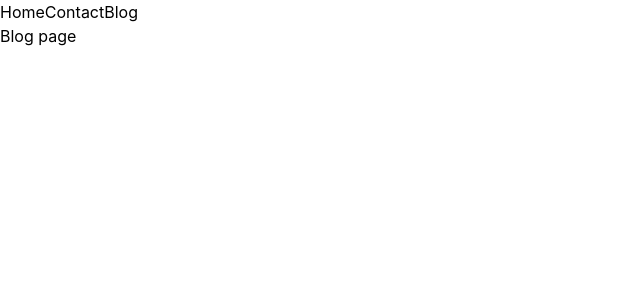
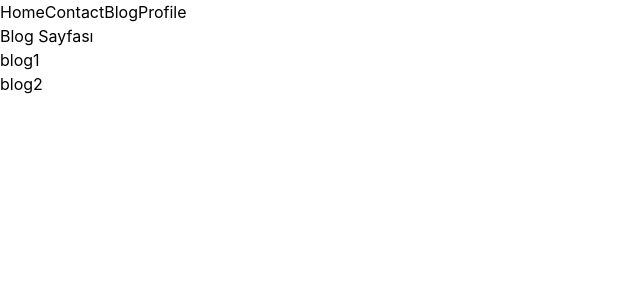
Before and after one commit to betulguner/betul-react-starter-kit, a React (Create React App) app: page /blog in a window 1280 px wide. Shown: the top 300 px of the page, without its empty margins (0-640 px from the left). Built offline with nearby package versions, Linux system fonts and the light colour scheme.

Commit message:
Seventh day commits

```diff
--- a/src/App.js
+++ b/src/App.js
@@ -18,9 +18,16 @@ import { getPosts, getPostDetail,newPost } from "./services";
 import {Routes, Route, Link, NavLink} from "react-router-dom";
 import Home from "./pages/Home";
 import Contact from "./pages/Contact";
-import Blog from "./pages/blog/Blog";
+import BlogLayout from "./pages/blog";
 import Categories from "./pages/blog/Categories";
 import Post from "./pages/blog/Post";
+import Blog from "./pages/blog/Blog";
+import Page404 from "./pages/blog/404";
+import Profile from "./pages/blog/Profile";
+import AuthLayout from "./pages/auth/AuthLayout";
+import Login from "./pages/auth/Login";
+import PrivateRoute from "./components/PrivateRoute";
+
 import "./style.css";
 
 
@@ -257,7 +264,6 @@ function App() {
       </>
     );*/
 
-
   /*
   return(
     <SiteContext.Provider>
@@ -374,15 +380,24 @@ const submitHandle = e => {
         <NavLink to="/">Home</NavLink>
         <NavLink to="/contact">Contact</NavLink>
         <NavLink to="/blog">Blog</NavLink>
+        <NavLink to="/profile">Profile</NavLink>
       </nav>
 
       <Routes>
         <Route path="/" element={<Home/>} />
         <Route path="/contact" element={<Contact/>} />
-        <Route path="/blog" element={<Blog/>}>
-          <Route path="post/:url" element={<Post/>}/>
+        <Route path="/blog" element={<BlogLayout/>}>
+          <Route index={true} element = {<Blog/>}/>
+          <Route path="categories" element={<Categories/>}/>
+          <Route path="post/:urlll" element={<Post/>}/>
+          <Route path="*" element = {<Page404/>}/>
         </Route>
-        <Route paath="/blog/categories" element={<Categories/>}/>
+        <Route path="/auth" element={<AuthLayout/>}>
+          <Route path = "login" element={<Login/>}/>
+        </Route>
+        <Route path="/profile" element={<PrivateRoute><Profile/></PrivateRoute>}/>
+        <Route path="*" element = {<Page404/>}/>
+
       </Routes>
     </>
   );
--- /dev/null
+++ b/src/components/PrivateRoute.js
@@ -0,0 +1,16 @@
+import { useAuth } from "../context/AuthContext";
+import {Navigate} from "react-router-dom";
+
+export default function PrivateRoute({children}){
+    //kullanıcı otuurm açmış mı?
+    //eğer oturum açmamışsa yönlendirme işlemi yap
+    //eğer otuurm açmışsa children ı render/return et
+
+    const {user} = useAuth()
+
+    if(!user){
+        return <Navigate to = "/auth/login"/>
+    }
+
+    return children
+}
--- /dev/null
+++ b/src/context/AuthContext2.js
@@ -0,0 +1,16 @@
+import {createContext, useContext, useState} from "react";
+
+const Context = createContext()
+export const AuthProvider = ({children}) => {
+
+    const [user, setUser] = useState(false)
+    const data = {user, setUser}
+
+    return(
+        <Context.Provider value={data}>
+            {children}
+        </Context.Provider>
+    )
+}
+
+export const useAuth = () => useContext(Context)
--- a/src/index.js
+++ b/src/index.js
@@ -5,10 +5,14 @@ import App from './App';
 import {BrowserRouter} from "react-router-dom";
 import './style.css'
 
+import {AuthProvider} from "./context/AuthContext2";
+
 const root = ReactDOM.createRoot(document.getElementById('root'));
 //ReactDOM.createRoot(document.getElementById('root'));
 root.render (
     <BrowserRouter>
-        <App />
+        <AuthProvider>
+            <App />
+        </AuthProvider>
     </BrowserRouter>
 );
--- /dev/null
+++ b/src/pages/auth/AuthLayout.js
@@ -0,0 +1,5 @@
+import {Outlet} from "react-router-dom";
+
+export default function AuthLayout(){
+    return <Outlet/>
+}
--- /dev/null
+++ b/src/pages/auth/Login.js
@@ -0,0 +1,7 @@
+export default function Login(){
+    return (
+        <div>
+            Login Page
+        </div>
+    )
+}
--- /dev/null
+++ b/src/pages/blog/404.js
@@ -0,0 +1,10 @@
+import {Link} from "react-router-dom";
+
+export default function Page404(){
+    return(
+        <div>
+            <h1 style={{backgroundColor:"red"}}>Sayfa bulunamadı!</h1>
+            <Link to="/">Anasayfaya dön</Link>
+        </div>
+    )
+}
--- a/src/pages/blog/Blog.js
+++ b/src/pages/blog/Blog.js
@@ -1,7 +1,15 @@
 export default function Blog(){
     return(
         <div>
-            Blog page
+            <ul>
+                <li>
+                    <a href="#">blog1</a>
+                </li>
+
+                <li>
+                    <a href="#">blog2</a>
+                </li>
+            </ul>
         </div>
     )
 }
--- a/src/pages/blog/Post.js
+++ b/src/pages/blog/Post.js
@@ -1,5 +1,10 @@
+import {useParams} from "react-router-dom";
+
 export default function Post()
 {
+    const params = useParams()
+    console.log(params)
+
     return(
         <div>
             Post Page
--- /dev/null
+++ b/src/pages/blog/Profile.js
@@ -0,0 +1,7 @@
+export default function Profile(){
+    return(
+        <div>
+            Profile page
+        </div>
+    )
+}
--- /dev/null
+++ b/src/pages/blog/index.js
@@ -0,0 +1,10 @@
+import {Outlet} from "react-router-dom"
+
+export default function BlogLayout(){
+    return(
+        <div>
+            <h3>Blog Sayfası</h3>
+            <Outlet/>
+        </div>
+    )
+}
```
